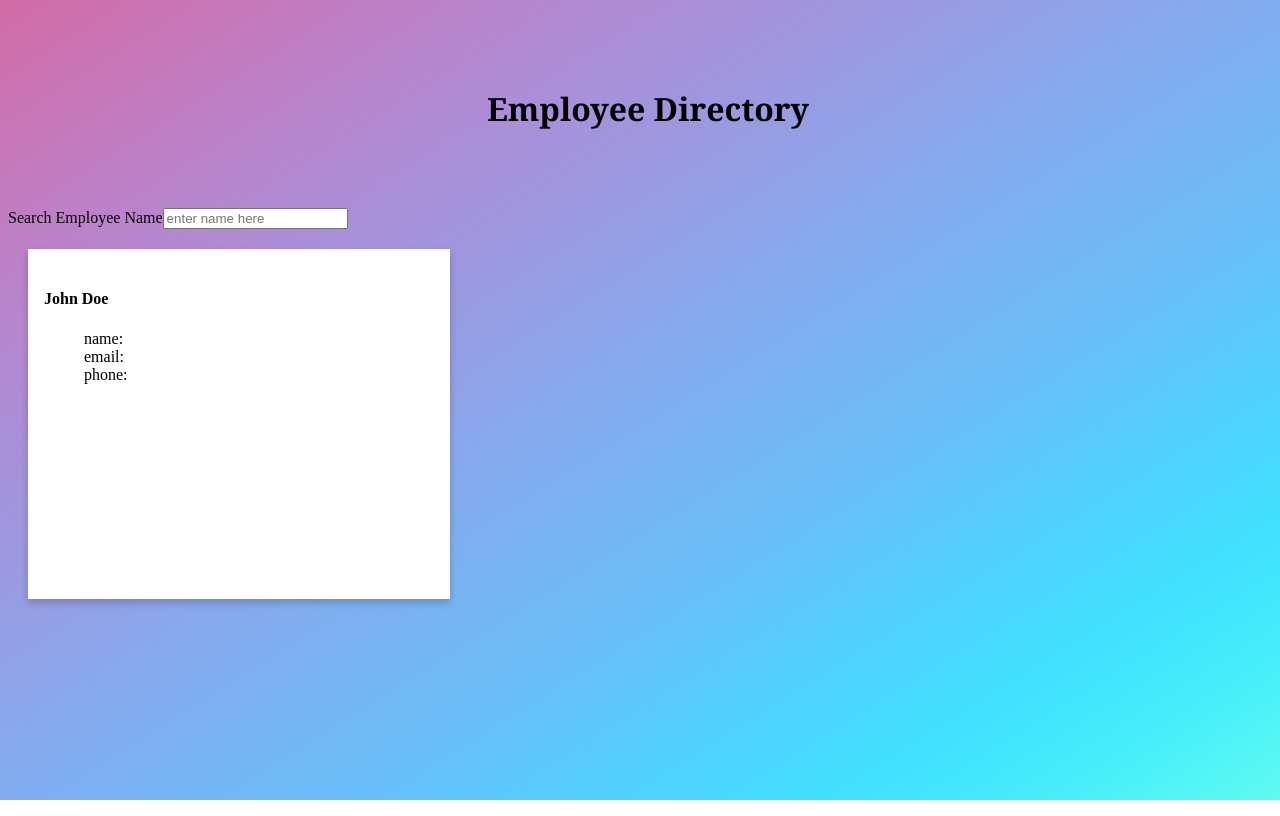
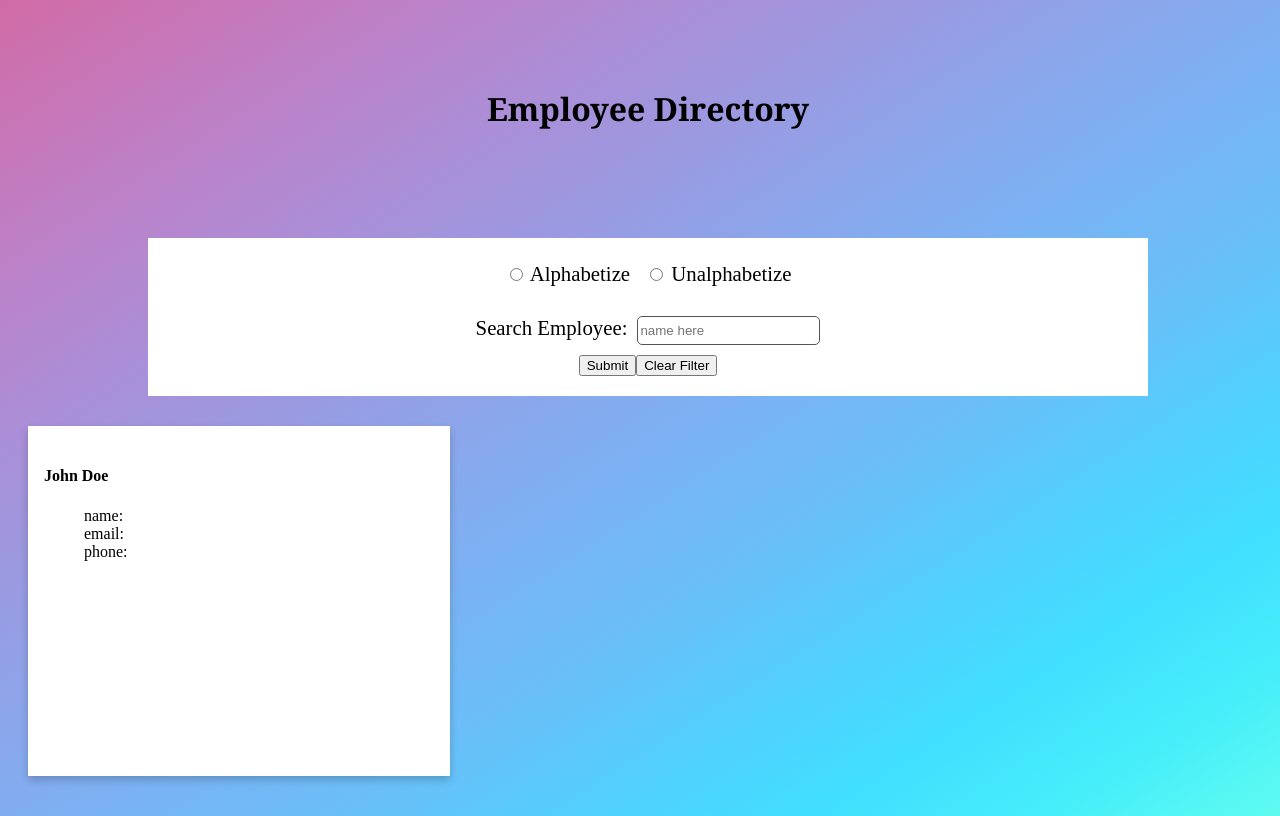
Before and after one commit to fidel-bello/employee-directory, a React (Create React App) app: page / in a window 1280 px wide. Built offline with nearby package versions, Linux system fonts and the light colour scheme.

Commit message:
made body that has alphabitazion options for sorting and also a search bar that, eventually will be functional

```diff
--- /dev/null
+++ b/src/components/Body/index.css
@@ -0,0 +1,32 @@
+
+.formContainer {
+    background: #fff;
+    width: 75%;
+    margin: 30px auto;
+    padding: 20px;
+}
+
+.centerMe {text-align: center;}
+.formContainer .largerText {font-size: 1.3em;}
+.formContainer .inline {display: inline; margin-right: 10px;}
+.formContainer .radio {margin-top: 10px;}
+.formContainer .radio:last-of-type {margin-left: 20px;}
+
+form {
+    margin-top: 20px;
+}
+
+.formContainer form .input {
+    margin: 10px 0;
+    border-radius: 5px;
+    border: 1px solid #555;
+    height: 25px;
+}
+
+.custom-flex {
+    display: flex;
+}
+
+.flex-parent {
+    justify-content: center;
+}
--- a/src/components/Body/index.js
+++ b/src/components/Body/index.js
@@ -1,11 +1,24 @@
 import React from 'react';
+import './index.css'
 
 function Body(){
     return (
-        <div className="bodyContainer">
-            <label>Search Employee Name</label>
-            <input type='text' placeholder='enter name here' />
+        <div className="formContainer">
+        <div className="centerMe largerText">
+            <input className="radio" type="radio" value="firstName" name="name" /> Alphabetize
+            <input className="radio" type="radio" value="lastName" name="name" />   Unalphabetize
         </div>
+        <form>
+            <div className="centerMe largerText">
+                <p className="inline">Search Employee:</p>
+                <input type="text" id="employeeName" className="input" placeholder="name here"/>
+            </div>
+            <div className="custom-flex flex-parent">
+                <input className="btn submitBtn" type="submit" />
+                <button className="btn dangerBtn">Clear Filter</button>
+            </div>
+        </form>
+    </div>
     )
 }
 export default Body;
```
